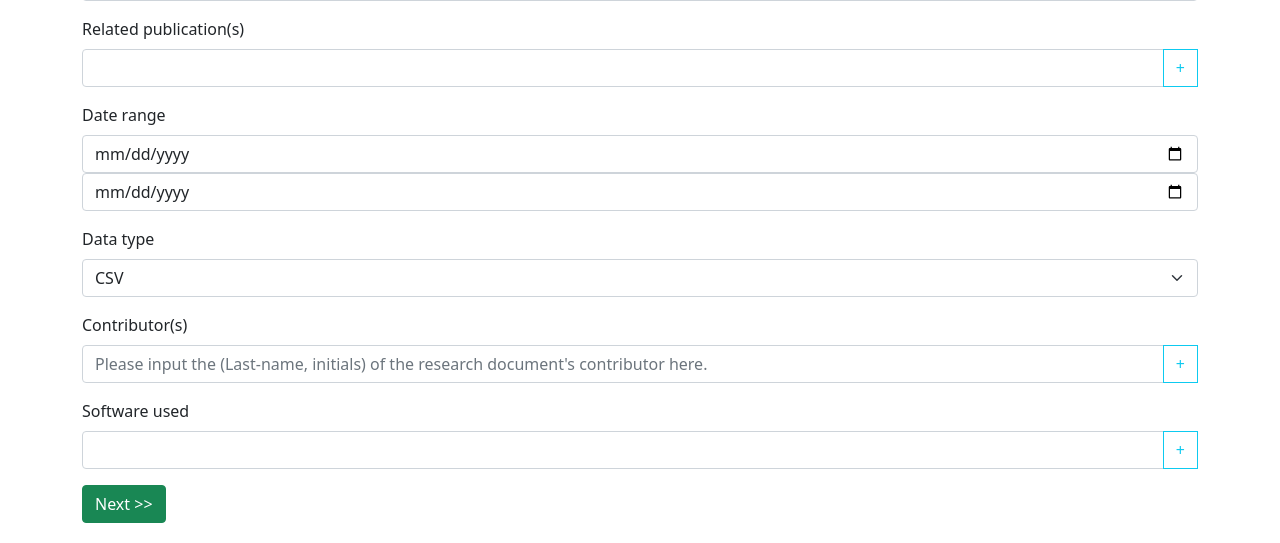
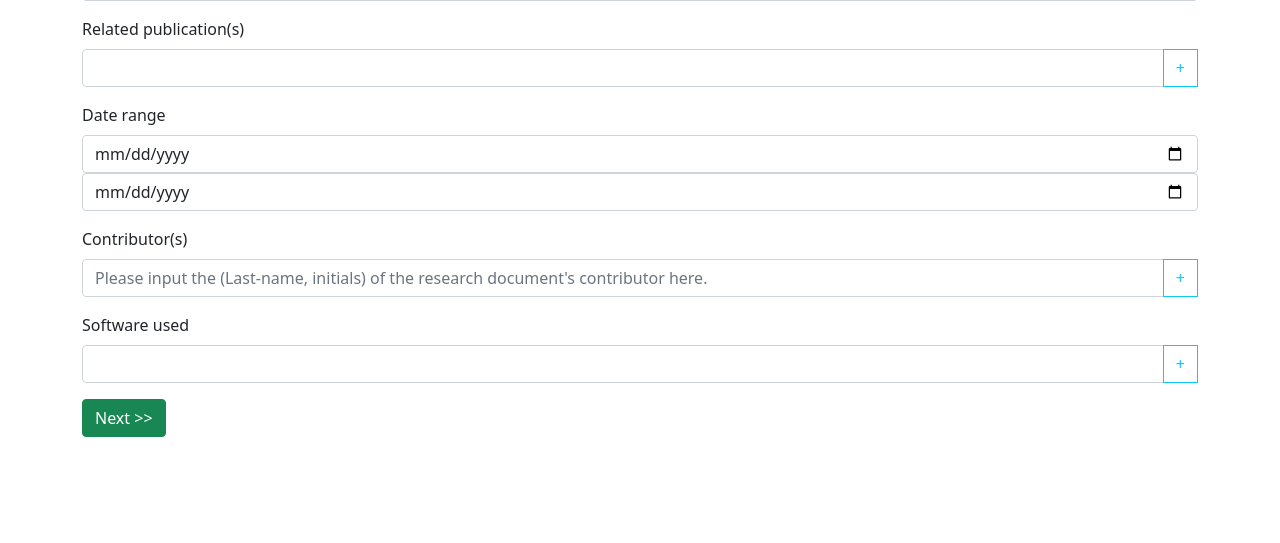
Before and after one commit to artefactual-labs/umcu-uploader, a Flask app: page /metadata/ in a window 1280 px wide. Shown: the part 1735-2278 px from the top of the page. After the commit the page ends 2172 px from the top, so only its background shows below. Run offline with Flask 2, Linux system fonts and the light colour scheme; some libraries are stand-ins or nearby versions.

Commit message:
feat: :fire: remove kindofdata
removed all references and values from kind of data form

kindofdata will no longer appear in the mets and old mets files will not work

```diff
--- a/uploader/Metadata/arc_metadata.py
+++ b/uploader/Metadata/arc_metadata.py
@@ -48,7 +48,6 @@ def create_metadata(
         "other.researchProjectEndDate": form["researchEndDate"],
         "dc.coverage": f"start={form['researchEndDate']}, end={form['retention']}",
         "dc.rights": form["license"],
-        "dc.type": form["kindOfData"],
         "dc.isReferencedBy": form["publication"],
         "other.researchType": form["researchType"],
         "other.depositor": form["depositor"],
--- a/uploader/Metadata/dataverse_metadata.py
+++ b/uploader/Metadata/dataverse_metadata.py
@@ -218,12 +218,6 @@ def dv_json(form: dict) -> None:
                             ],
                         },
                         {
-                            "typeName": "kindOfData",
-                            "multiple": True,
-                            "typeClass": "primitive",
-                            "value": form["dataTypes"],
-                        },
-                        {
                             "typeName": "depositor",
                             "multiple": False,
                             "typeClass": "primitive",
--- a/uploader/Metadata/templates/metadata.html
+++ b/uploader/Metadata/templates/metadata.html
@@ -169,15 +169,6 @@
                     aria-describedby="date-rangeEnd">
             </div>
             <div class="mb-3">
-                <label for="data-type" class="form-label">Data type</label>
-                <select name="dataType" class="form-select" aria-label="data-type">
-                    <option>CSV</option>
-                    <option>LIDAR</option>
-                    <option>Spectrogram</option>
-                    <option>Other</option>
-                </select>
-            </div>
-            <div class="mb-3">
                 <label for="contributor" class="form-label">Contributor(s)</label>
                 <div class="contributor-group">
                     <div class="input-group mb-3">
--- a/uploader/Metadata/views.py
+++ b/uploader/Metadata/views.py
@@ -31,7 +31,6 @@ def index(req_path: str):
         date_end_value = form_data["dateRangeEnd"]
         researchEndDate_value = form_data["researchEndDate"]
 
-        data_type_values = get_raw_data(form_data, "dataType")
         author_values_raw = get_raw_data(form_data, "author")
         contactName_values_raw = get_raw_data(form_data, "datasetContactName")
         contributor_values_raw = get_raw_data(form_data, "contributor")
@@ -48,7 +47,6 @@ def index(req_path: str):
             "daterangeStart": date_start_value,
             "daterangeEnd": date_end_value,
             "researchEndDate": researchEndDate_value,
-            "kindOfData": data_type_values,
             "dateOfDeposit": date_of_deposit_value,
             "license": licence_value,
             "contributor": contributor_values_raw,
@@ -86,7 +84,6 @@ def index(req_path: str):
         dv_form = {
             "daterangeStart": date_start_value,
             "daterangeEnd": date_end_value,
-            "dataTypes": data_type_values,
             "dateOfDeposit": date_of_deposit_value,
             "licence": licence_value,
             "contributors": contributor_values,
```
